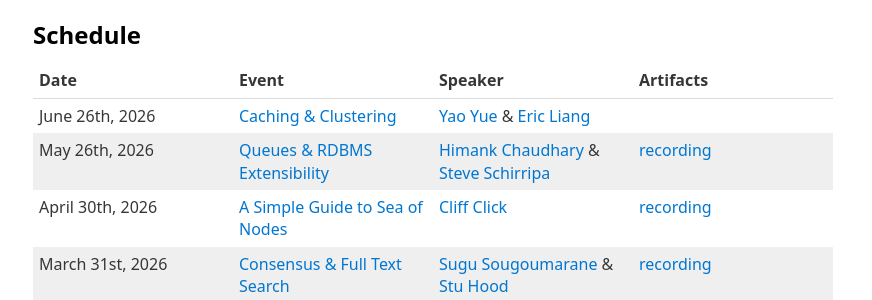
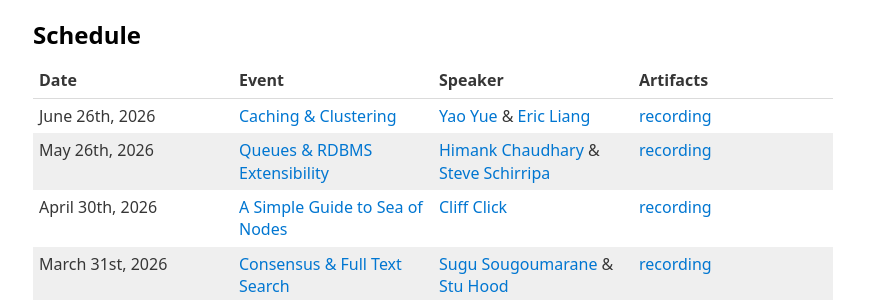
Before and after one commit to thisismiller/southbaysystems.xyz, a Jekyll site: the page built from index.markdown, in a window 1280 px wide. Shown: the part 345-645 px from the top of the page, without its empty margins (207-1079 px from the left). Built offline with Jekyll 4.4.1, drawn with Linux system fonts in a browser that asks for light colours.

Commit message:
Add recording for caching and clustering talk

```diff
--- a/index.markdown
+++ b/index.markdown
@@ -21,7 +21,7 @@ Speakers will share their experience building, debugging, testing, and maintaini
 
 | Date | Event | Speaker | Artifacts |
 | --- | --- | --- | --- |
-| June 26th, 2026 | [Caching & Clustering](https://luma.com/ogvfeacv) | [Yao Yue](https://yaoyue.org/) & [Eric Liang](https://www.linkedin.com/in/eric-l-31308019/) | |
+| June 26th, 2026 | [Caching & Clustering](https://luma.com/ogvfeacv) | [Yao Yue](https://yaoyue.org/) & [Eric Liang](https://www.linkedin.com/in/eric-l-31308019/) | [recording](https://youtu.be/jL68eC3HyFQ) |
 | May 26th, 2026 | [Queues & RDBMS Extensibility](https://luma.com/3j9twotu) | [Himank Chaudhary](https://www.linkedin.com/in/himankchaudhary/) & [Steve Schirripa](https://www.linkedin.com/in/steve-schirripa-99a1651/) | [recording](https://youtu.be/9LiSWbRASKc) |
 | April 30th, 2026 | [A Simple Guide to Sea of Nodes](https://luma.com/nnq9aq27) | [Cliff Click](https://github.com/cliffclick) | [recording](https://youtu.be/BG1zqnTGpyc) |
 | March 31st, 2026 | [Consensus & Full Text Search](https://luma.com/2g3exvjw) | [Sugu Sougoumarane](https://sougou.io/about/) & [Stu Hood](https://www.linkedin.com/in/stu-hood-6b65633/) | [recording](https://youtu.be/TeFsBVIYBis) |
```
